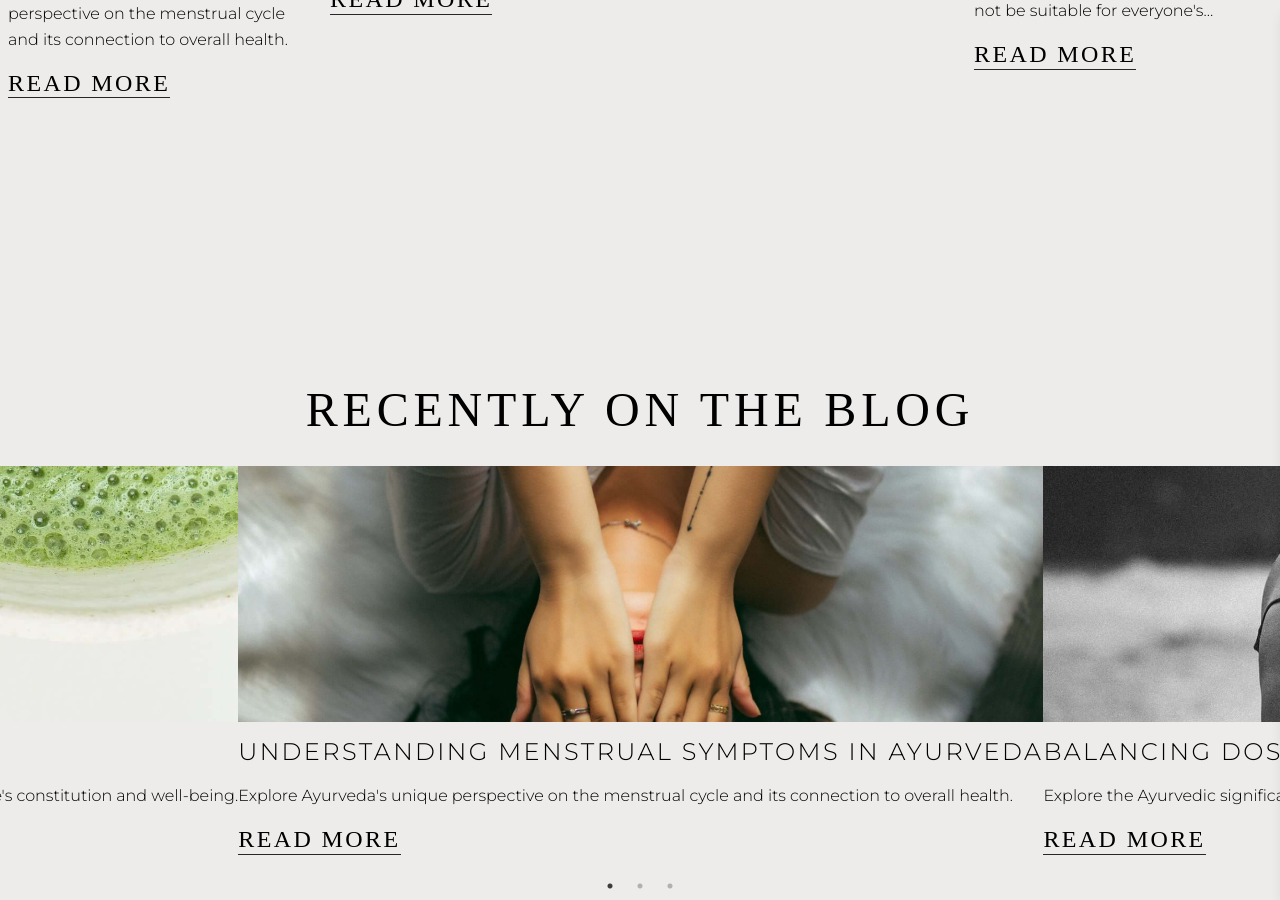
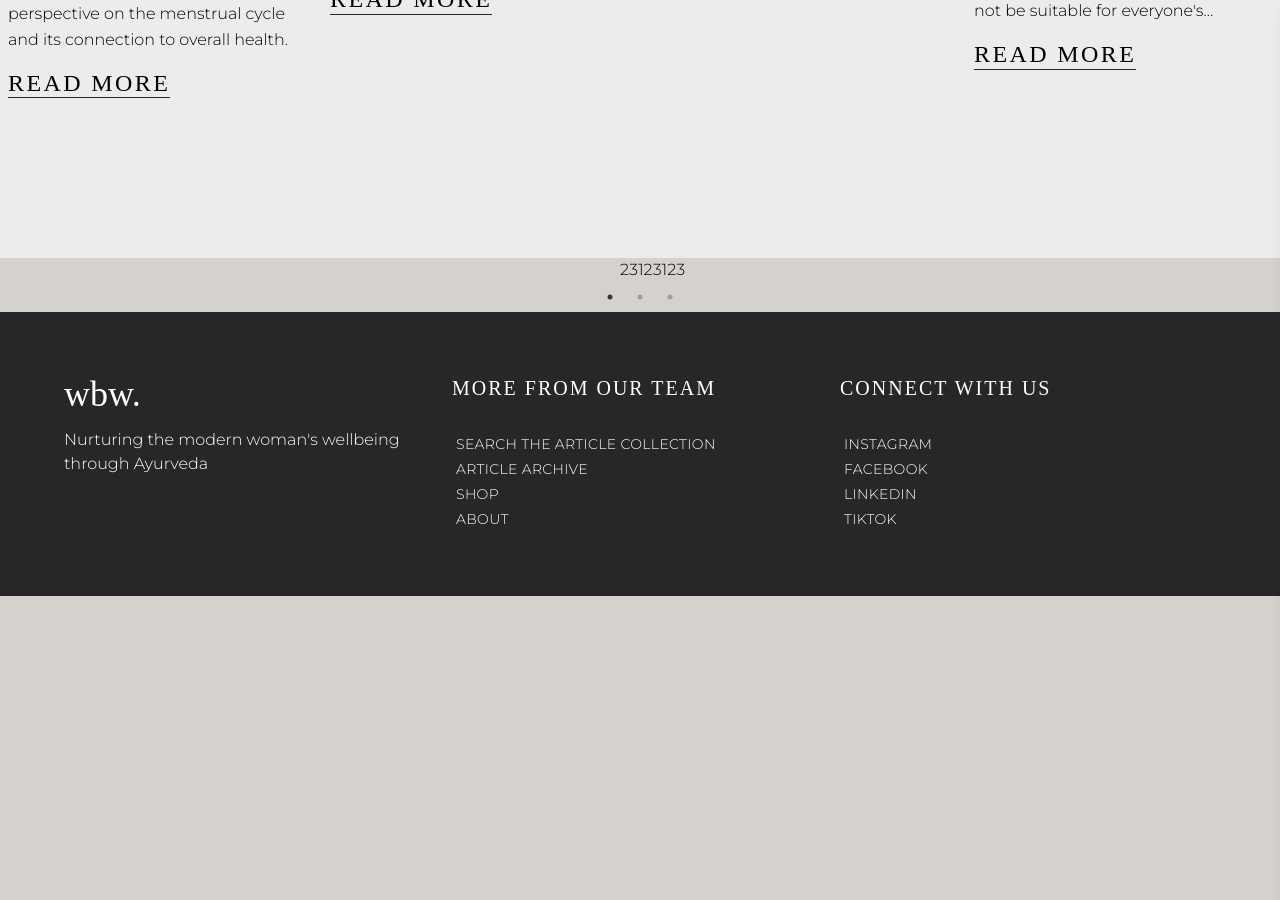
Before and after one commit to brittwoodard/ayurveda-blog-project, a Jekyll site: the page built from index.html, in a window 1280 px wide and 900 px high, scrolled down 3229 px. Built offline with Jekyll 4.4.1, drawn with Linux system fonts in a browser that asks for light colours; nearby versions of some CDN libraries; some web fonts are replaced; library files that are not in the unit come from our copies; comment, search, counter and statistics services are not loaded; after the commit the page ends 3825 px from its top, so only the background shows below that.

Commit message:
added jquery and slick

```diff
--- a/_includes/head.html
+++ b/_includes/head.html
@@ -50,8 +50,11 @@
 <script src="https://cdnjs.cloudflare.com/ajax/libs/jquery/3.6.0/jquery.min.js" integrity="sha512-894YE6QWD5I59HgZOGReFYm4dnWc1Qt5NtvYSaNcOP+u1T9qYdvdihz0PPSiiqn/+/3e7Jo4EaG7TubfWGUrMQ==" crossorigin="anonymous" referrerpolicy="no-referrer"></script>
 
 <!-- Slick -->
-<link rel="stylesheet" type="text/css" href="slick/slick.css"/>
-<link rel="stylesheet" type="text/css" href="slick/slick-theme.css"/>
+<!--- Main CSS that handles all the functionality --->
+<link rel="stylesheet" href="https://cdnjs.cloudflare.com/ajax/libs/slick-carousel/1.8.1/slick.css" integrity="sha512-wR4oNhLBHf7smjy0K4oqzdWumd+r5/+6QO/vDda76MW5iug4PT7v86FoEkySIJft3XA0Ae6axhIvHrqwm793Nw==" crossorigin="anonymous" referrerpolicy="no-referrer" />
+
+<!--- Slick theme that handles the way everything slides. Optional but very helpful --->
+<link rel="stylesheet" href="https://cdnjs.cloudflare.com/ajax/libs/slick-carousel/1.8.1/slick-theme.min.css" integrity="sha512-17EgCFERpgZKcm0j0fEq1YCJuyAWdz9KUtv1EjVuaOz8pDnh/0nZxmU6BBXwaaxqoi9PQXnRWqlcDB027hgv9A==" crossorigin="anonymous" referrerpolicy="no-referrer" />
 
 <!-- JS -->
 <script defer src="https://cdn.jsdelivr.net/npm/alpinejs@3.x.x/dist/cdn.min.js"></script>
--- a/index.html
+++ b/index.html
@@ -125,31 +125,10 @@
 </section>
 
 <!-- Mobile Recent Posts -->
-<section class="px-5p md:px-0 py-[20%] md:py-10p bg-sand">
-  <h2 class="text-center">{{page.blog.heading}}</h2>
-
-  <div class="slider-container grid grid-cols-2">
-
-    {% assign featured_posts = site.posts | where: 'featured', true %}
-
-    {% for post in featured_posts limit: 3 %}
-
-      <div class="slider-item
-       {% cycle 'col-span-1', 'col-span-2', 'col-span-1' %}" href="{{post.url}}">
-
-        <!-- Background image -->
-        <div class="bg-cover pb-[20vw]" style="background-image:url( '{{ post.featured_image }}' );"></div>
-
-        <!-- Text container  -->
-        <div>
-          <h3 class="text-2xl text-left font-sans my-4">
-            {{post.title}}
-          </h3>
-          <p class="leading-relaxed mb-4 line-clamp-3">
-            {{post.description}}</p>
-          <a href="{{post.url}}" class="button">{{page.blog.button.text}}</a>
-        </div>
-      </div>
-    {% endfor %}
+<section>
+  <div class="slider-container">
+    <div class="slider-item">1</div>
+    <div class="slider-item">2</div>
+    <div class="slider-item">3</div>
   </div>
 </section>
```
Also changed, not shown: _layouts/default.html (+12 -6 lines).
